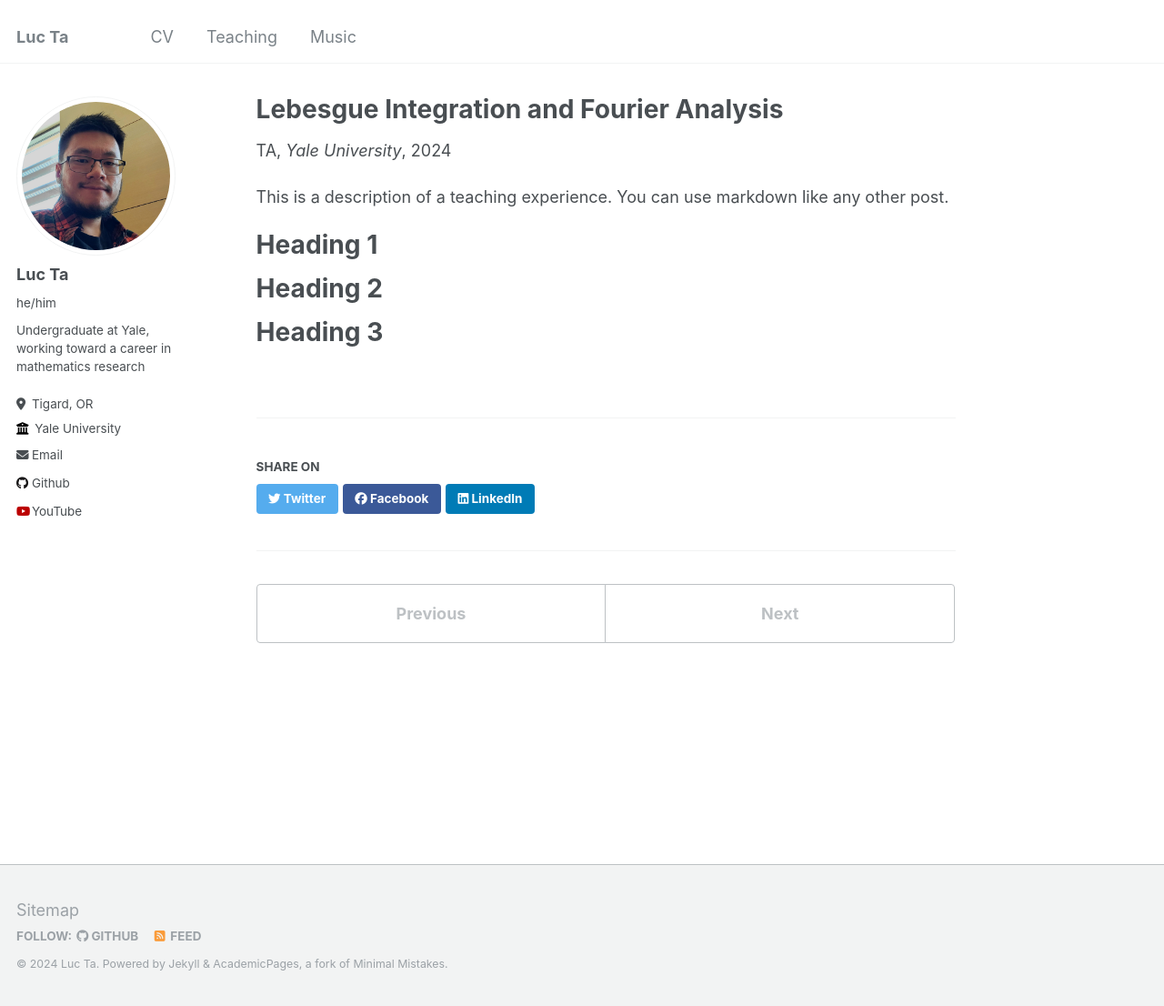
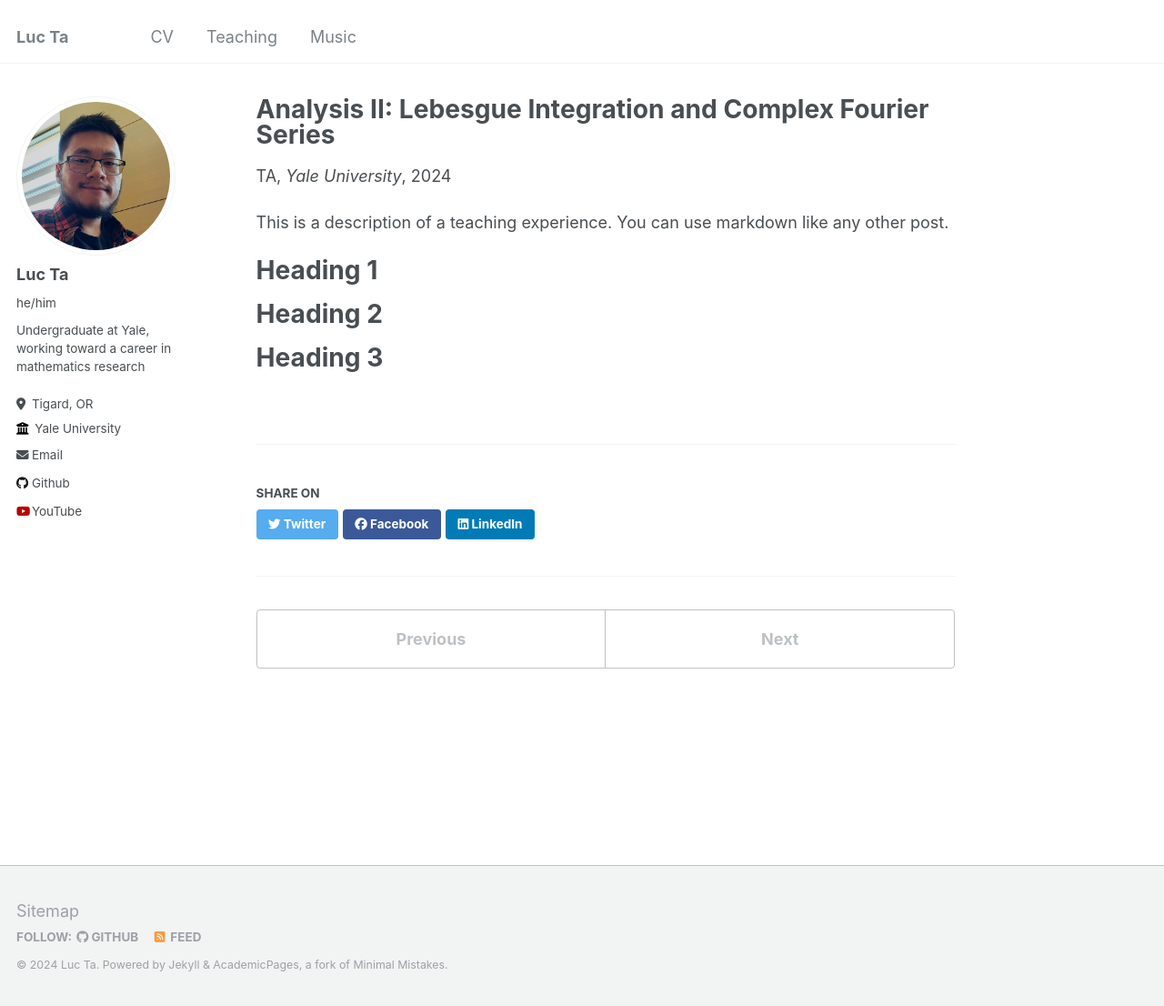
Before and after one commit to luc-ta/luc-ta.github.io, a Jekyll site: the page built from _teaching/2024-spring-teaching.md, in a window 1280 px wide and 1106 px high. Shown: the whole window at 91% size. Built offline with Jekyll 4.4.1, drawn with Linux system fonts in a browser that asks for light colours.

Commit message:
Update 2024-spring-teaching.md

```diff
--- a/_teaching/2024-spring-teaching.md
+++ b/_teaching/2024-spring-teaching.md
@@ -1,5 +1,5 @@
 ---
-title: "Lebesgue Integration and Fourier Analysis"
+title: "Analysis II: Lebesgue Integration and Complex Fourier Series"
 collection: teaching
 type: "TA"
 permalink: /teaching/lebesgue2024
```
